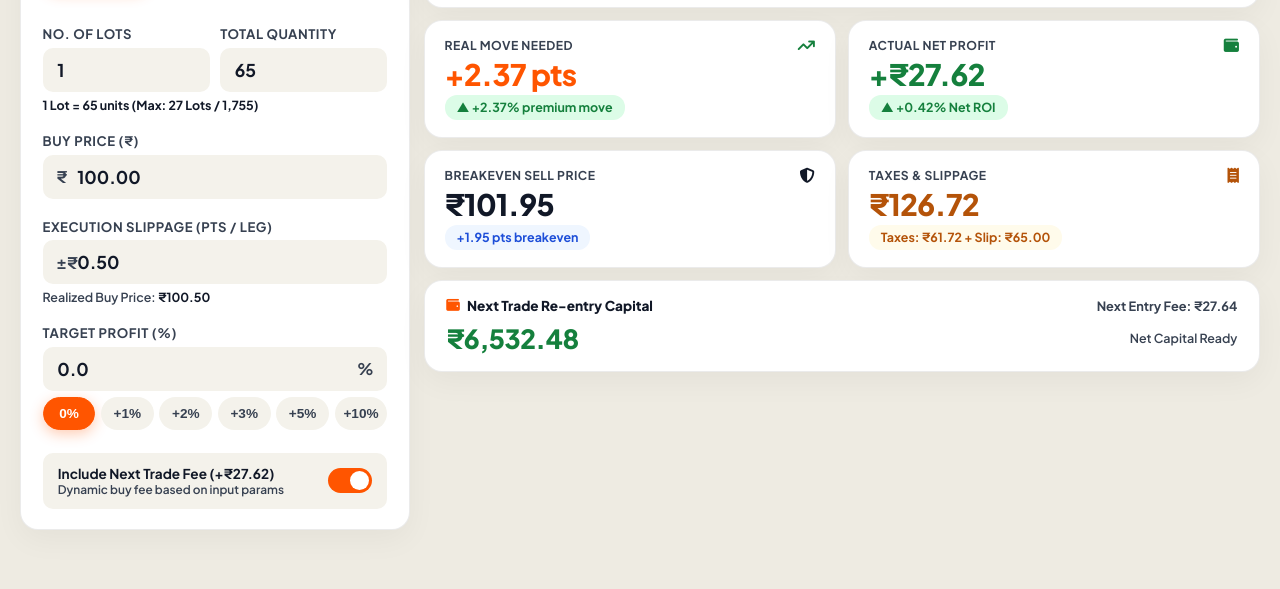
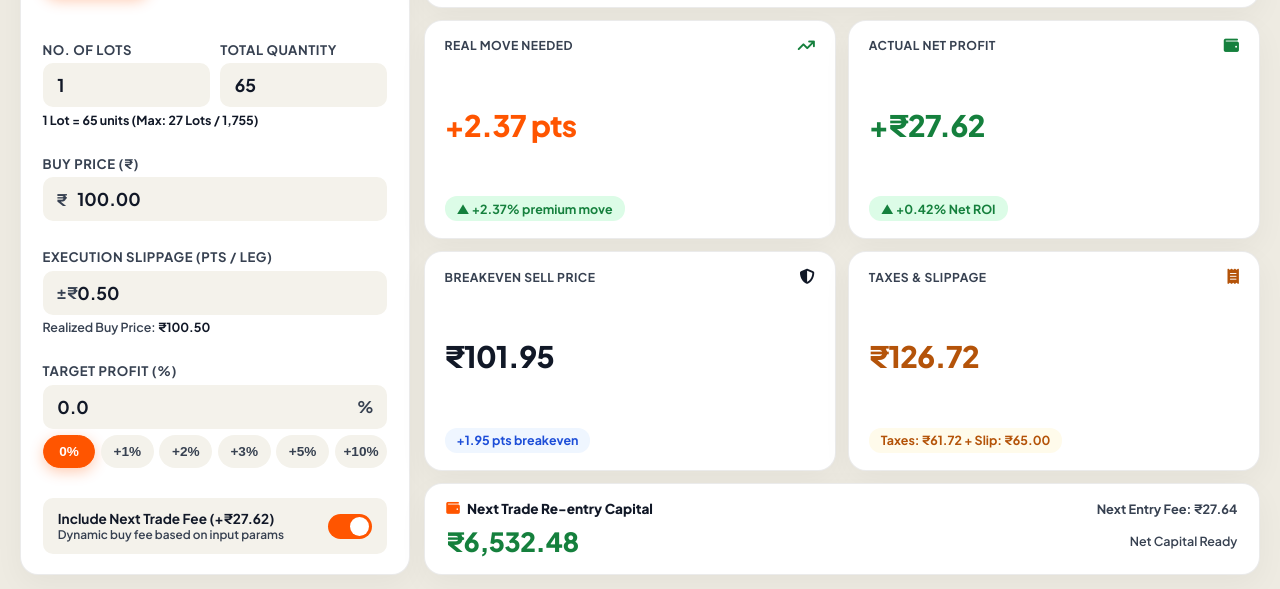
Before and after one commit to mohan1500a/upstox-calculator, a plain HTML site: page index.html in a window 1280 px wide. Shown: the part 211-800 px from the top of the page. Drawn offline with Linux system fonts and the light colour scheme.

Commit message:
Eliminate all blank space gaps by stretching input panel and results panel 100% height (v12.0)

```diff
--- a/index.html
+++ b/index.html
@@ -10,7 +10,7 @@
     <link href="https://fonts.googleapis.com/css2?family=Inter:wght@400;500;600;700&family=Plus+Jakarta+Sans:wght@500;600;700;800&display=swap" rel="stylesheet">
     <!-- FontAwesome Icons -->
     <link rel="stylesheet" href="https://cdnjs.cloudflare.com/ajax/libs/font-awesome/6.4.0/css/all.min.css">
-    <link rel="stylesheet" href="styles.css?v=11.0">
+    <link rel="stylesheet" href="styles.css?v=12.0">
 </head>
 <body>
     <div class="viewport-app">
--- a/styles.css
+++ b/styles.css
@@ -229,7 +229,6 @@ input[type="number"] {
     display: grid;
     grid-template-columns: 390px 1fr;
     gap: 0.85rem;
-    align-items: start;
     flex: 1;
     min-height: 0;
 }
@@ -247,8 +246,8 @@ input[type="number"] {
 }
 
 .input-panel {
-    justify-content: flex-start;
-    gap: 0.85rem;
+    justify-content: space-between;
+    height: 100%;
 }
 
 .panel-header {
@@ -529,7 +528,9 @@ input:checked + .slider:before {
 .results-panel {
     display: flex;
     flex-direction: column;
+    justify-content: space-between;
     gap: 0.75rem;
+    height: 100%;
 }
 
 /* Hero Required Target Sell Price Card */
```
